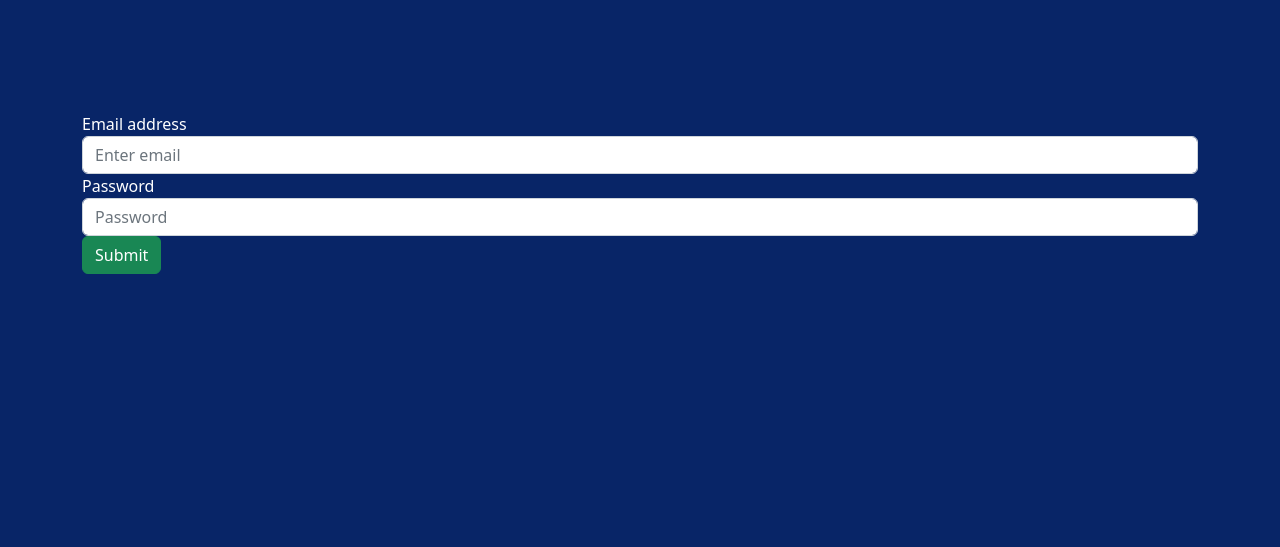
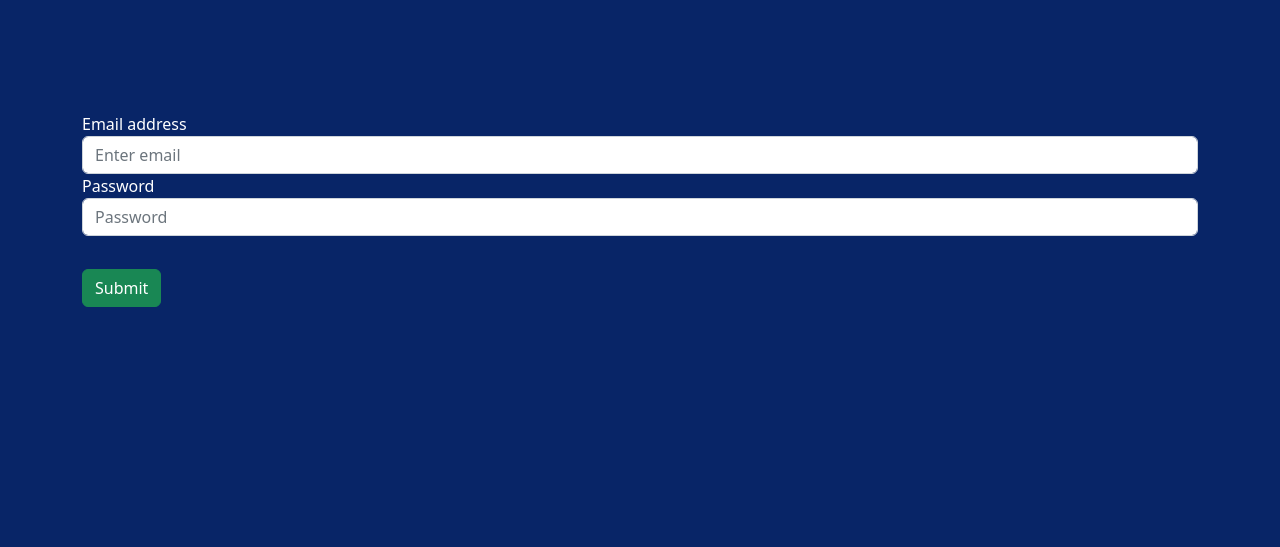
Before and after one commit to MariuszPaluch2001/my-quiz-app, a Django app: template app/templates/login_form.html in a window 1280 px wide. Shown: the part 56-603 px from the top of the page. Run offline with Django 3.2, Linux system fonts and the light colour scheme; the template is opened without the code that fills it, so the values that code supplies are empty.

Commit message:
Add div in login form.

```diff
--- a/app/templates/login_form.html
+++ b/app/templates/login_form.html
@@ -10,6 +10,8 @@
       <label for="exampleInputPassword1">Password</label>
       <input type="password" class="form-control" id="exampleInputPassword1" placeholder="Password">
     </div>
-    <button type="submit" class="btn btn-success">Submit</button>
+    <div class="btn-group-horizontal gap-5" style=" padding-top: 3%">
+        <button type="submit" class="btn btn-success">Submit</button>
+    </div>
   </form>
   {% endblock %}
```
